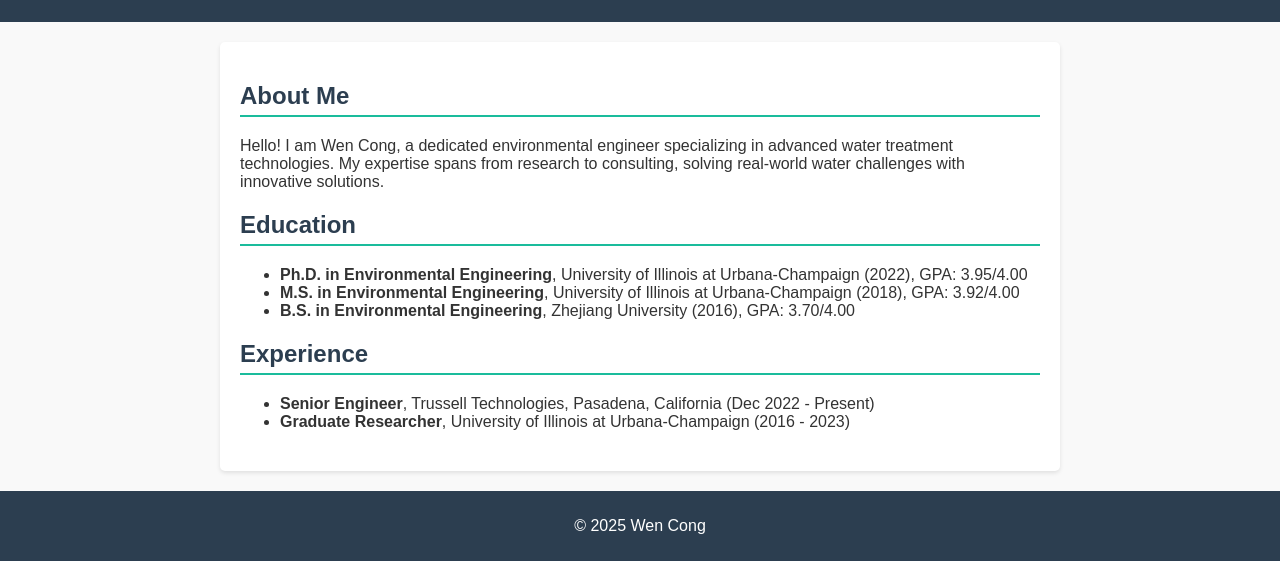
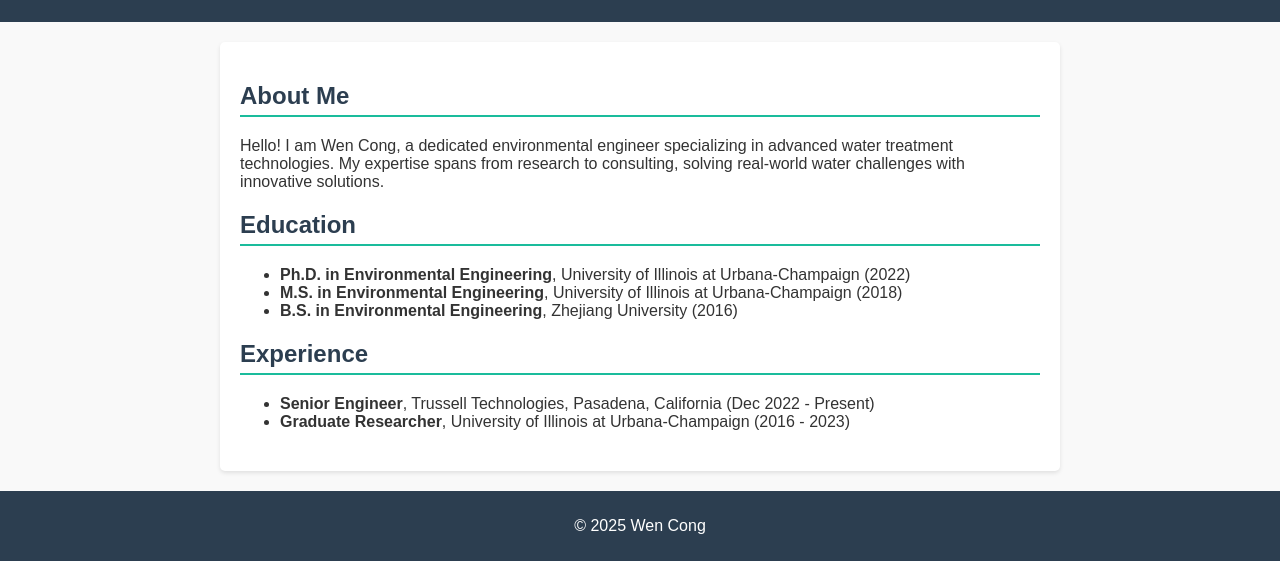
Before and after one commit to cw19940724/wen-cong, a plain HTML site: page index.html in a window 1280 px wide. Shown: the part 289-850 px from the top of the page. Drawn offline with Linux system fonts and the light colour scheme.

Commit message:
index.html

```diff
--- a/index.html
+++ b/index.html
@@ -74,9 +74,9 @@
         <div class="section">
             <h2>Education</h2>
             <ul>
-                <li><strong>Ph.D. in Environmental Engineering</strong>, University of Illinois at Urbana-Champaign (2022), GPA: 3.95/4.00</li>
-                <li><strong>M.S. in Environmental Engineering</strong>, University of Illinois at Urbana-Champaign (2018), GPA: 3.92/4.00</li>
-                <li><strong>B.S. in Environmental Engineering</strong>, Zhejiang University (2016), GPA: 3.70/4.00</li>
+                <li><strong>Ph.D. in Environmental Engineering</strong>, University of Illinois at Urbana-Champaign (2022)</li>
+                <li><strong>M.S. in Environmental Engineering</strong>, University of Illinois at Urbana-Champaign (2018)</li>
+                <li><strong>B.S. in Environmental Engineering</strong>, Zhejiang University (2016)</li>
             </ul>
         </div>
         <div class="section">
```
